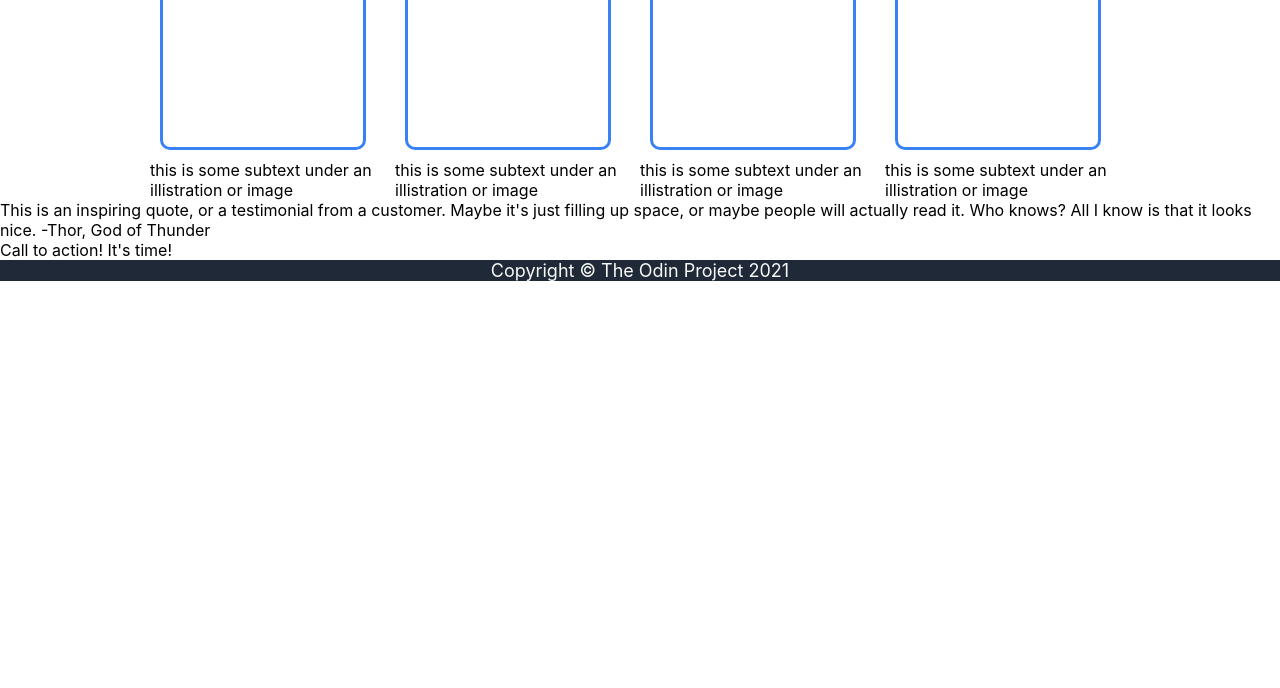
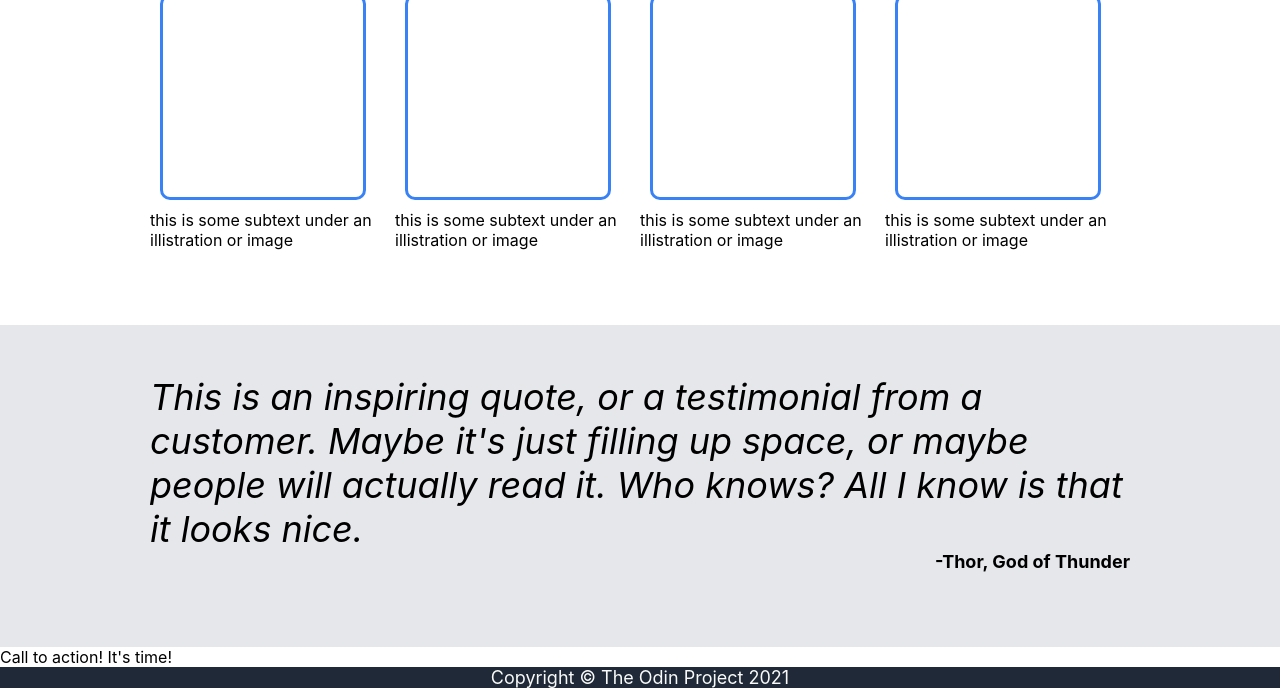
Before and after one commit to Erik-Nimb/OdinProject-LandingPage, a plain HTML site: page index.html in a window 1280 px wide. Shown: the part 641-1329 px from the top of the page. Before the commit the page ends 922 px from the top, so only its background shows below. Drawn offline with Linux system fonts and the light colour scheme.

Commit message:
completed block 3

```diff
--- a/index.html
+++ b/index.html
@@ -53,8 +53,9 @@
     </div>
 
     <div class="block3">
-        This is an inspiring quote, or a testimonial from a customer.  Maybe it's just filling up space, or maybe
-        people will actually read it. Who knows? All I know is that it looks nice. -Thor, God of Thunder
+        <div class= "quote">This is an inspiring quote, or a testimonial from a customer.  Maybe it's just filling up space, or maybe
+        people will actually read it. Who knows? All I know is that it looks nice. </div>
+        <div class = "author"> -Thor, God of Thunder</div>
     </div>
 
     <div class="block4">
--- a/style.css
+++ b/style.css
@@ -43,6 +43,30 @@ body {
     flex-direction: column;
     padding-left: 150px;
     padding-right: 150px;
+    padding-top: 50px;
+    padding-bottom: 75px;
+}
+
+.block3 {
+    background-color: #E5E7EB;
+    display: flex;
+    justify-content: center;
+    flex-direction: column;
+    padding-left: 150px;
+    padding-right: 150px;
+    padding-top: 50px;
+    padding-bottom: 75px;
+}
+.quote {
+    font-size: 36px;
+    font-style: italic;
+    font-weight: 400;
+}
+
+.author {
+    font-weight: bold;
+    font-size: 18px;
+    text-align: right;
 }
 
 .images {
```
